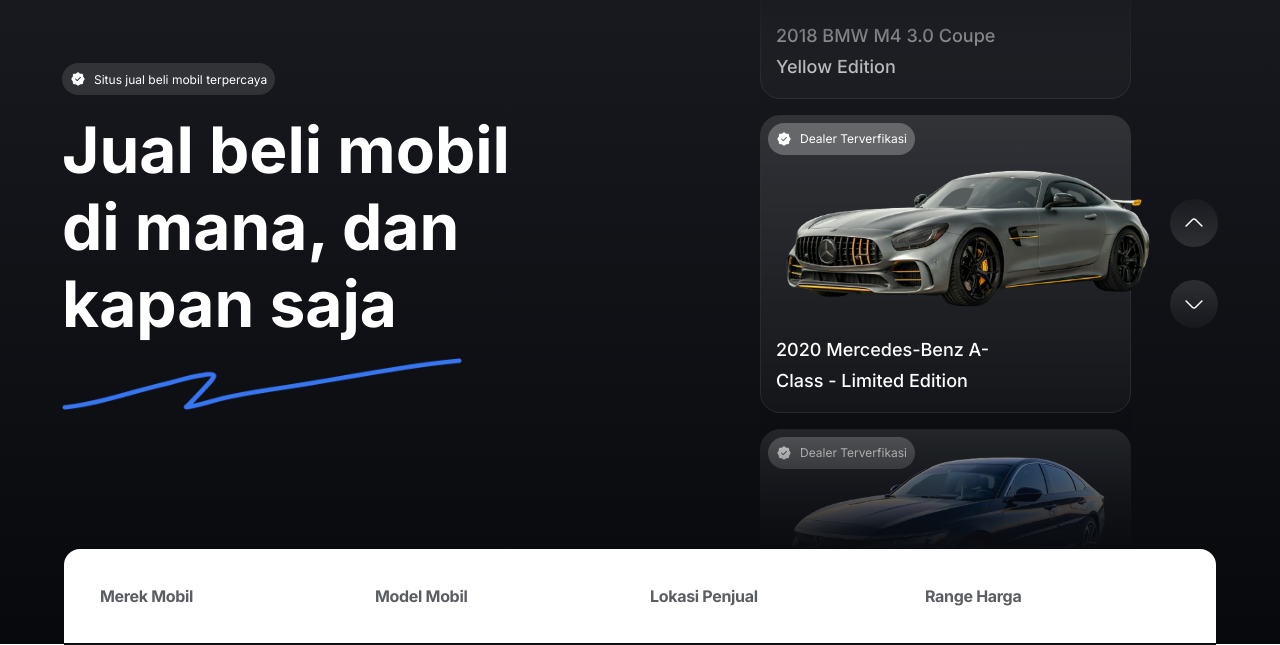
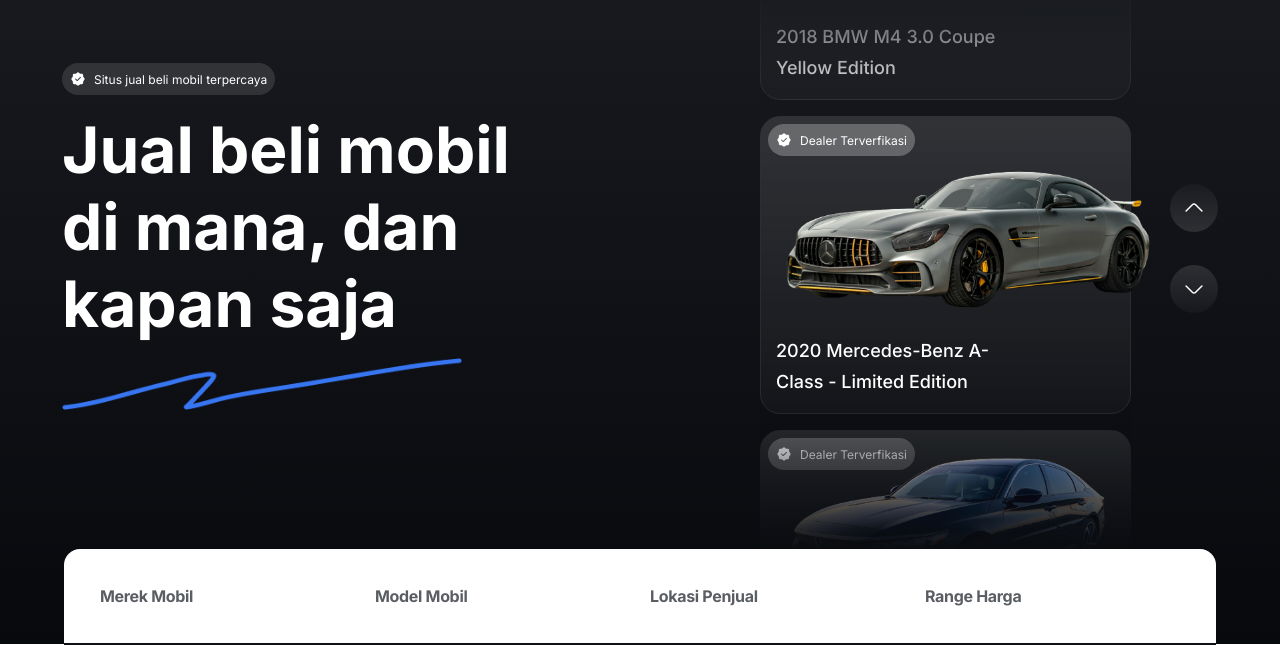
Before and after one commit to cakfan/supacars, a website: page src/index.html in a window 1280 px wide. Shown: the part 147-792 px from the top of the page. Drawn offline with nearby package versions, Linux system fonts and the light colour scheme.

Commit message:
fix: margin vertical slider

```diff
--- a/src/index.html
+++ b/src/index.html
@@ -91,10 +91,10 @@
                 class="h-[52px] w-[400px] overflow-clip shrink-0"
               />
             </div>
-            <div
-              class="relative flex gap-[39px] items-center !h-[571px] overflow-hidden"
-            >
-              <div class="h-[298px] swiper-vertical !overflow-visible">
+            <div class="relative flex gap-[39px] !h-[571px] overflow-hidden">
+              <div
+                class="mt-[138px] h-[298px] swiper-vertical !overflow-visible"
+              >
                 <div class="swiper-wrapper flex flex-col">
                   <!-- card 1 -->
                   <div
@@ -205,7 +205,7 @@
                   </div>
                 </div>
               </div>
-              <div class="flex flex-col gap-[33px]">
+              <div class="mt-[206px] flex flex-col gap-[33px]">
                 <button
                   id="btn-prev"
                   type="button"
```
Also changed, not shown: src/output.css.
